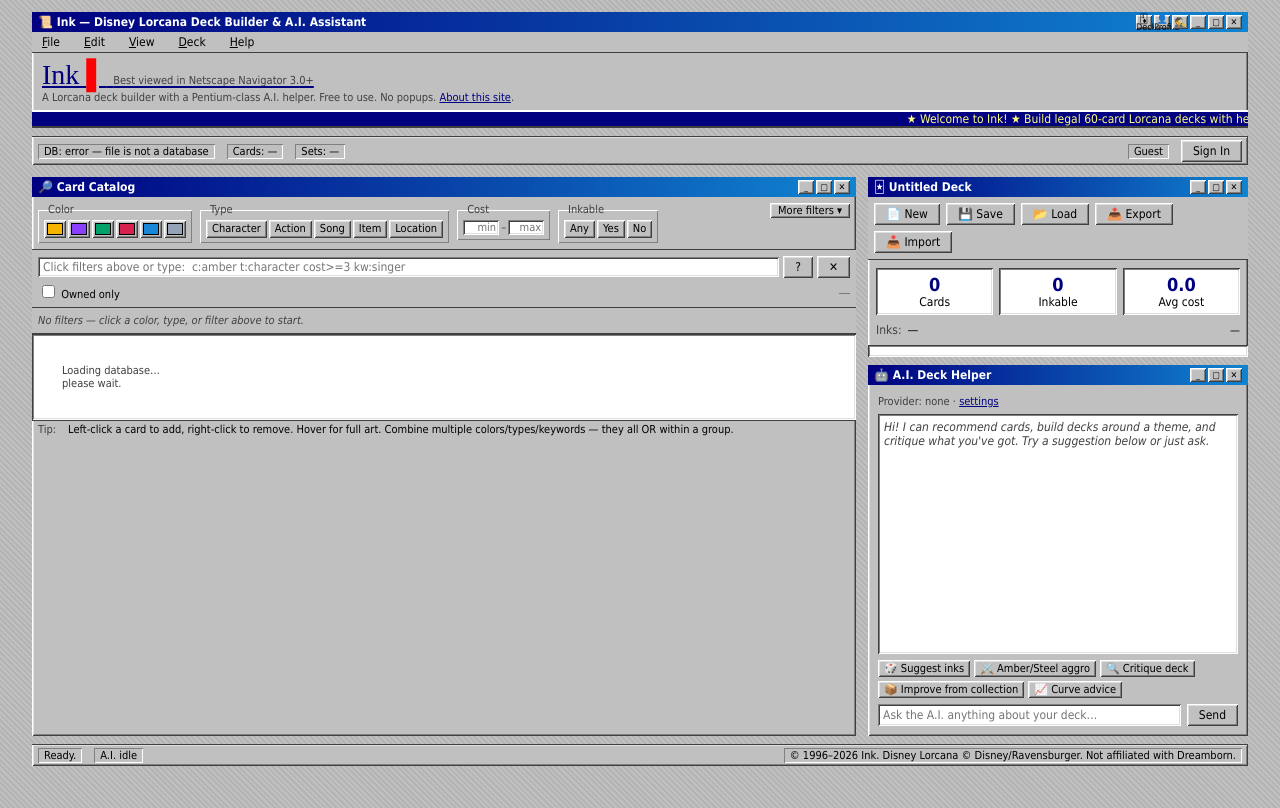
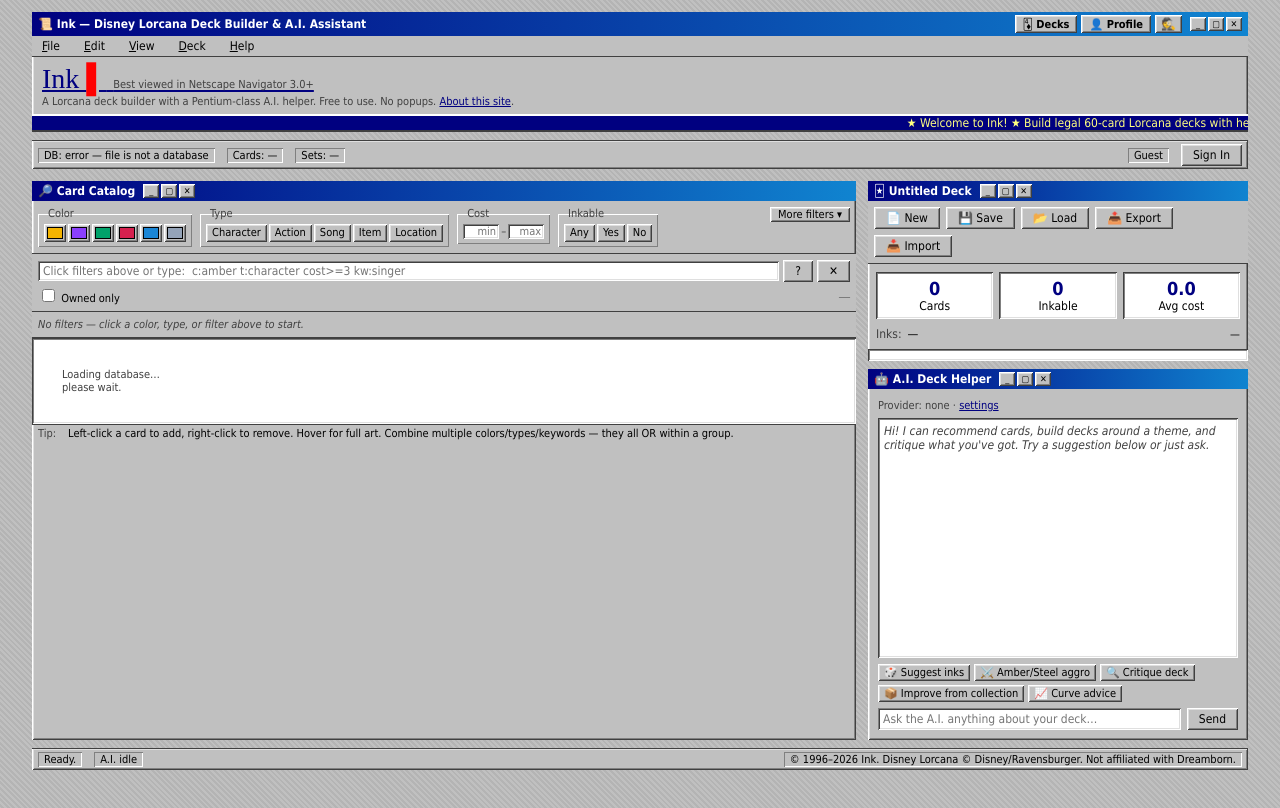
Before and after one commit to Archers007/Ink, a website with bundled scripts: page public/index.html in a window 1280 px wide. Built offline with nearby package versions, Linux system fonts and the light colour scheme; files whose address does not match are found by name.

Commit message:
Tidy titlebar: separate action buttons from window controls
Split the header titlebar into three flex clusters: the title (takes the
slack and ellipsizes), a .titlebar-actions group giving Decks/Profile/Sniffer
real legible labels (.tb-action), and the tiny _ ▢ ✕ window controls (.ctrls).
Keeps the action + window-control clusters right-aligned regardless of title
width.

```diff
--- a/public/css/style.css
+++ b/public/css/style.css
@@ -123,13 +123,37 @@
   padding: 3px 6px;
   display: flex;
   align-items: center;
-  justify-content: space-between;
+  gap: 8px;
 }
-.titlebar .ctrls { display:flex; gap:2px; }
+/* Title text takes the slack so action + window-control clusters stay
+   right-aligned regardless of how much space the title needs. */
+.titlebar .titlebar-title { flex: 1 1 auto; min-width: 0; overflow: hidden; text-overflow: ellipsis; white-space: nowrap; }
+
+/* Window controls: the tiny _ ▢ ✕ icons in the far corner. */
+.titlebar .ctrls { display:flex; gap:2px; flex: 0 0 auto; }
 .titlebar .ctrls button {
   width: 16px; height: 14px; line-height: 8px;
   font-family: var(--font-ui); font-size: 9px;
   padding: 0;
+}
+
+/* Action buttons (Decks, Profile, Sniffer) get real legible labels. */
+.titlebar .titlebar-actions { display:flex; gap:4px; flex: 0 0 auto; }
+.titlebar .tb-action {
+  height: 18px;
+  padding: 0 8px;
+  font-family: var(--font-ui);
+  font-size: 11px;
+  font-weight: 700;
+  white-space: nowrap;
+  line-height: 1;
+  display: inline-flex;
+  align-items: center;
+  gap: 4px;
+}
+.titlebar .tb-action-icon {
+  padding: 0 6px;
+  font-size: 12px;
 }
 .menubar {
   font-family: var(--font-ui);
--- a/public/index.html
+++ b/public/index.html
@@ -17,11 +17,13 @@
   <!-- ============== HEADER WINDOW ============== -->
   <div class="window bevel-out header">
     <div class="titlebar">
-      <span>📜 Ink — Disney Lorcana Deck Builder &amp; A.I. Assistant</span>
+      <span class="titlebar-title">📜 Ink — Disney Lorcana Deck Builder &amp; A.I. Assistant</span>
+      <span class="titlebar-actions">
+        <button id="openDecksBtn" class="tb-action" title="Browse public decks from dreamborn.ink">🃄 Decks</button>
+        <button id="openProfileBtn" class="tb-action" title="Profile &amp; theme">👤 Profile</button>
+        <button id="openSnifferBtn" class="tb-action tb-action-icon" title="Get the dreamborn.ink API sniffer">🕵</button>
+      </span>
       <span class="ctrls">
-        <button id="openDecksBtn" title="Browse public decks from dreamborn.ink">🃄 Decks</button>
-        <button id="openProfileBtn" title="Profile &amp; theme">👤 Profile</button>
-        <button id="openSnifferBtn" title="Get the dreamborn.ink API sniffer">🕵</button>
         <button title="Minimize">_</button>
         <button title="Maximize">▢</button>
         <button title="Close">✕</button>
```
